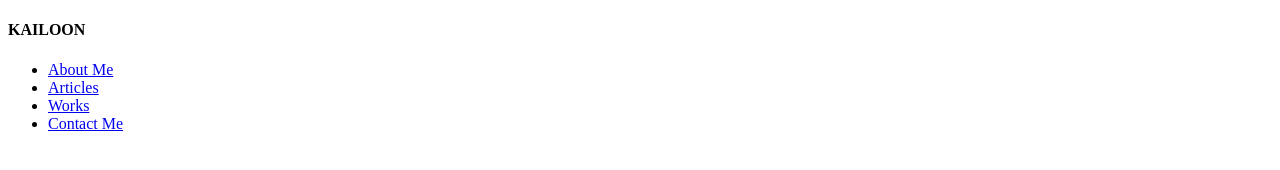
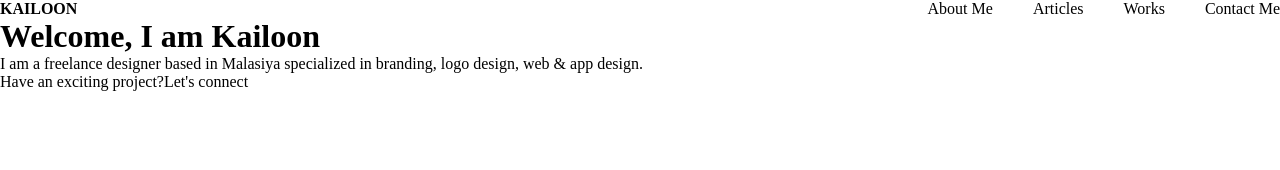
Before and after one commit to yash-sharma01/Landing-Page-CSS-Flexbox, a plain HTML site: page index.html in a window 1280 px wide. Drawn offline with Linux system fonts and the light colour scheme.

Commit message:
Completed the nav

```diff
--- a/index.html
+++ b/index.html
@@ -3,19 +3,31 @@
   <head>
     <meta charset="UTF-8" />
     <meta name="viewport" content="width=device-width, initial-scale=1.0" />
+    <link rel="stylesheet" href="main.css" />
     <title>Kailoon</title>
   </head>
   <body>
-    <nav>
-      <h4>KAILOON</h4>
-      <div class="nav-list">
-        <ul>
-          <li><a href="#">About Me</a></li>
-          <li><a href="#">Articles</a></li>
-          <li><a href="#">Works</a></li>
-          <li><a href="#">Contact Me</a></li>
-        </ul>
+    <div class="container">
+      <nav>
+        <h4>KAILOON</h4>
+        <div>
+          <ul class="nav-list">
+            <li class="nav-list-item"><a href="#">About Me</a></li>
+            <li class="nav-list-item"><a href="#">Articles</a></li>
+            <li class="nav-list-item"><a href="#">Works</a></li>
+            <li class="nav-list-item"><a href="#">Contact Me</a></li>
+          </ul>
+        </div>
+      </nav>
+
+      <div class="main">
+        <h1>Welcome, I am Kailoon</h1>
+        <p>
+          I am a freelance designer based in Malasiya specialized in branding,
+          logo design, web & app design.
+        </p>
+        <p>Have an exciting project?<span>Let's connect</span></p>
       </div>
-    </nav>
+    </div>
   </body>
 </html>
--- /dev/null
+++ b/main.css
@@ -0,0 +1,23 @@
+* {
+  box-sizing: border-box;
+  margin: 0;
+  padding: 0;
+}
+a {
+  text-decoration: none;
+  color: black;
+}
+li {
+  list-style: none;
+}
+
+nav {
+  display: flex;
+  justify-content: space-between;
+}
+.nav-list {
+  display: flex;
+}
+.nav-list-item {
+  margin-left: 40px;
+}
```
